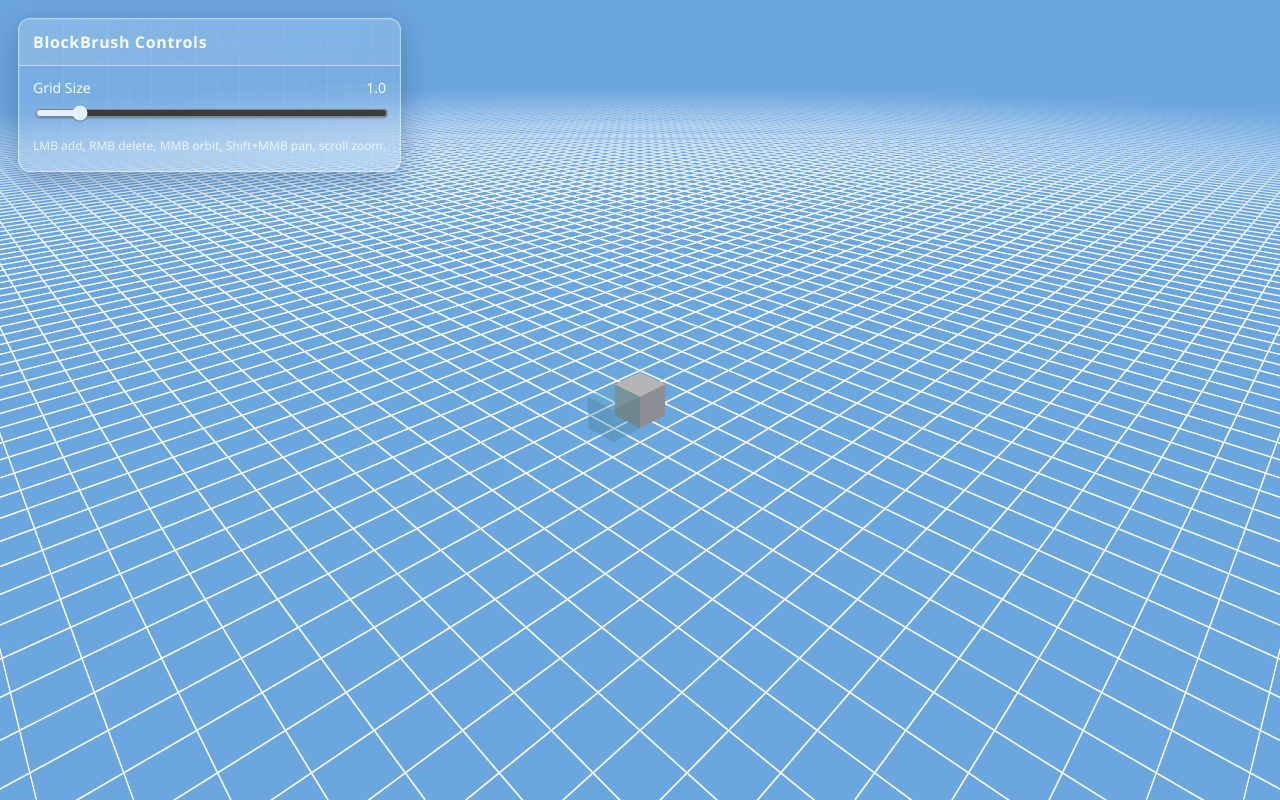
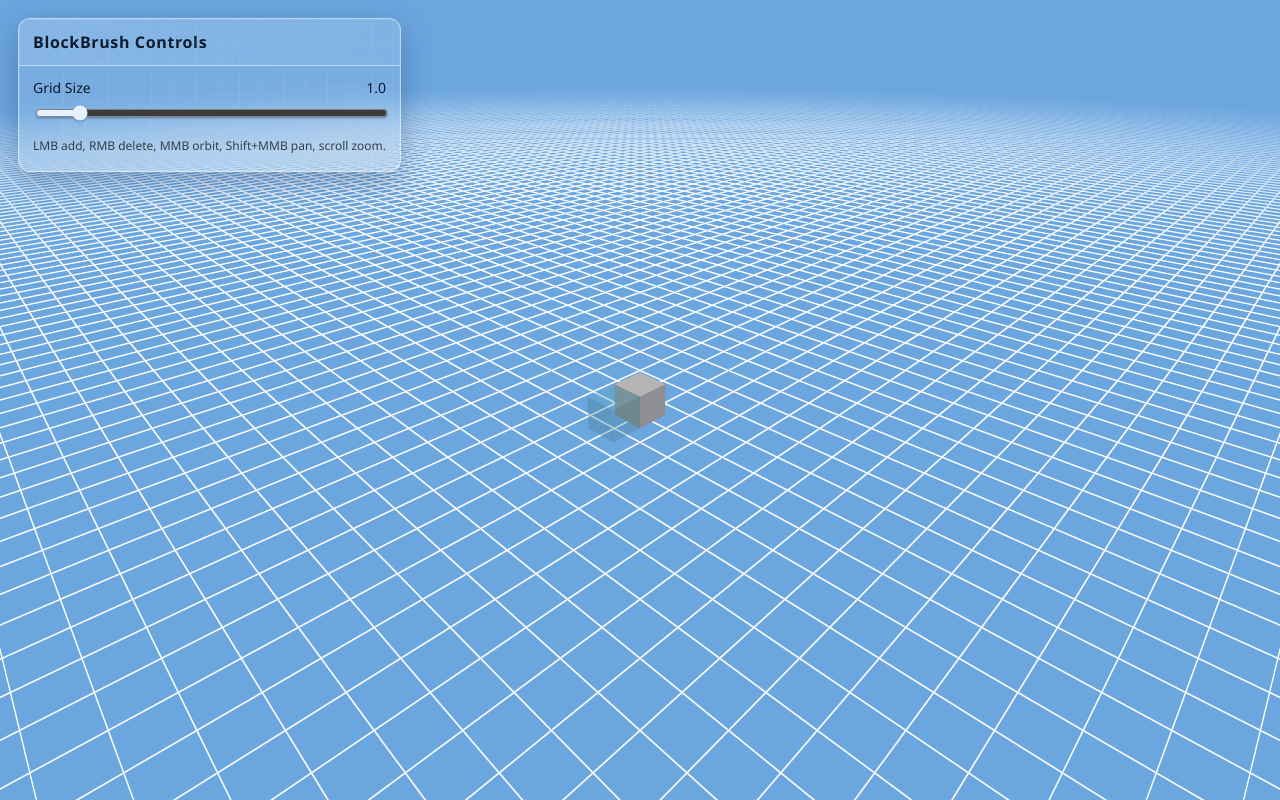
Before and after one commit to ekimroyrp/251128_BlockBrush, a website built with Vite: page index.html in a window 1280 px wide. Built offline with nearby package versions, Linux system fonts and the light colour scheme; animation ran at ten frames a second.

Commit message:
Switch UI text to black for higher contrast

```diff
--- a/src/style.css
+++ b/src/style.css
@@ -3,7 +3,7 @@
   --panel-line: rgba(255, 255, 255, 0.35);
   --panel-bg: rgba(255, 255, 255, 0.08);
   --panel-blur: blur(12px);
-  --text: #f6fbff;
+  --text: #0c1a2b;
   --accent: #e5f1ff;
   --shadow: rgba(16, 53, 92, 0.35);
   --border: rgba(255, 255, 255, 0.5);
@@ -134,6 +134,6 @@ input[type="range"] {
 
 .hint {
   font-size: 12px;
-  color: rgba(245, 250, 255, 0.85);
+  color: rgba(0, 0, 0, 0.7);
   line-height: 1.4;
 }
```
